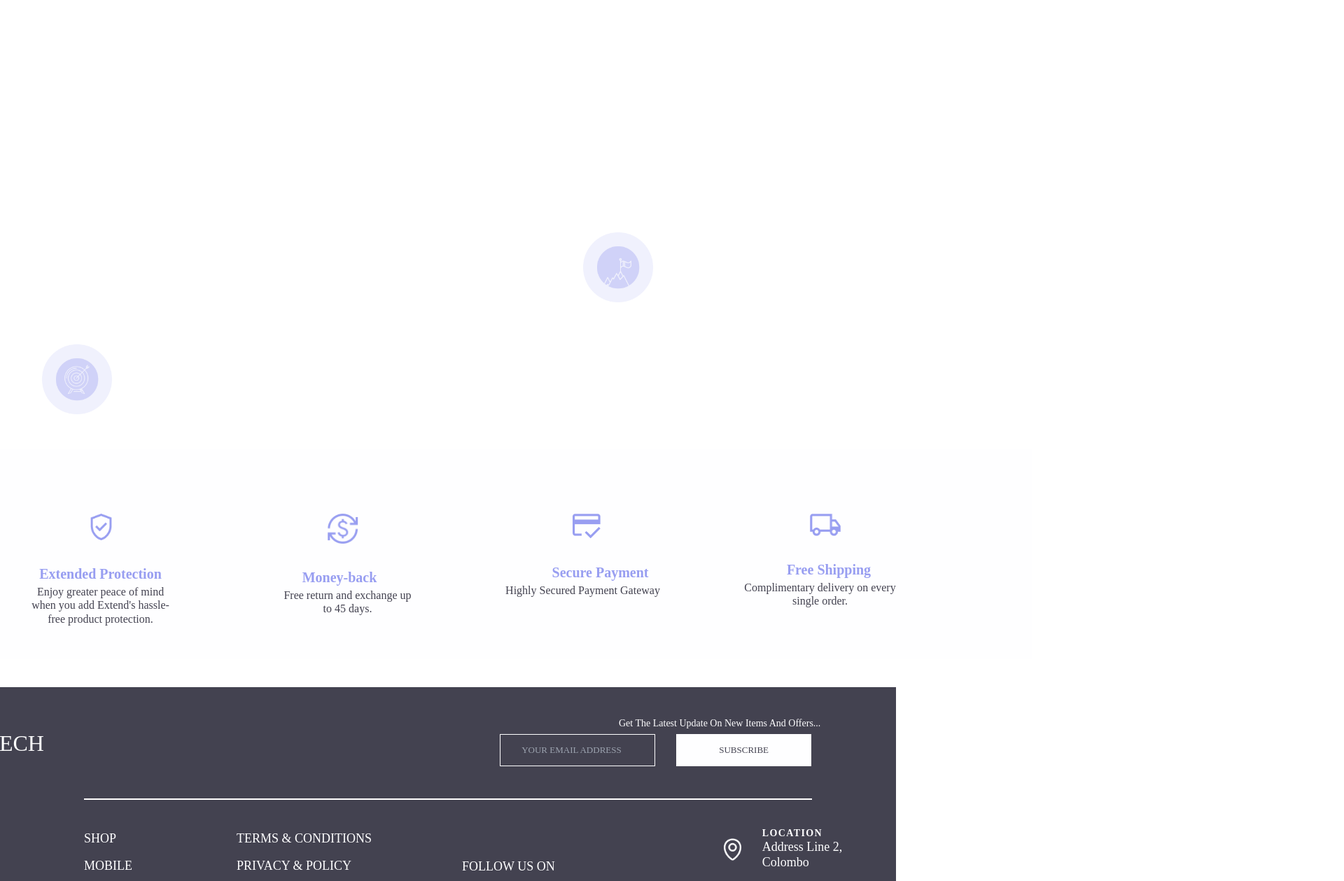
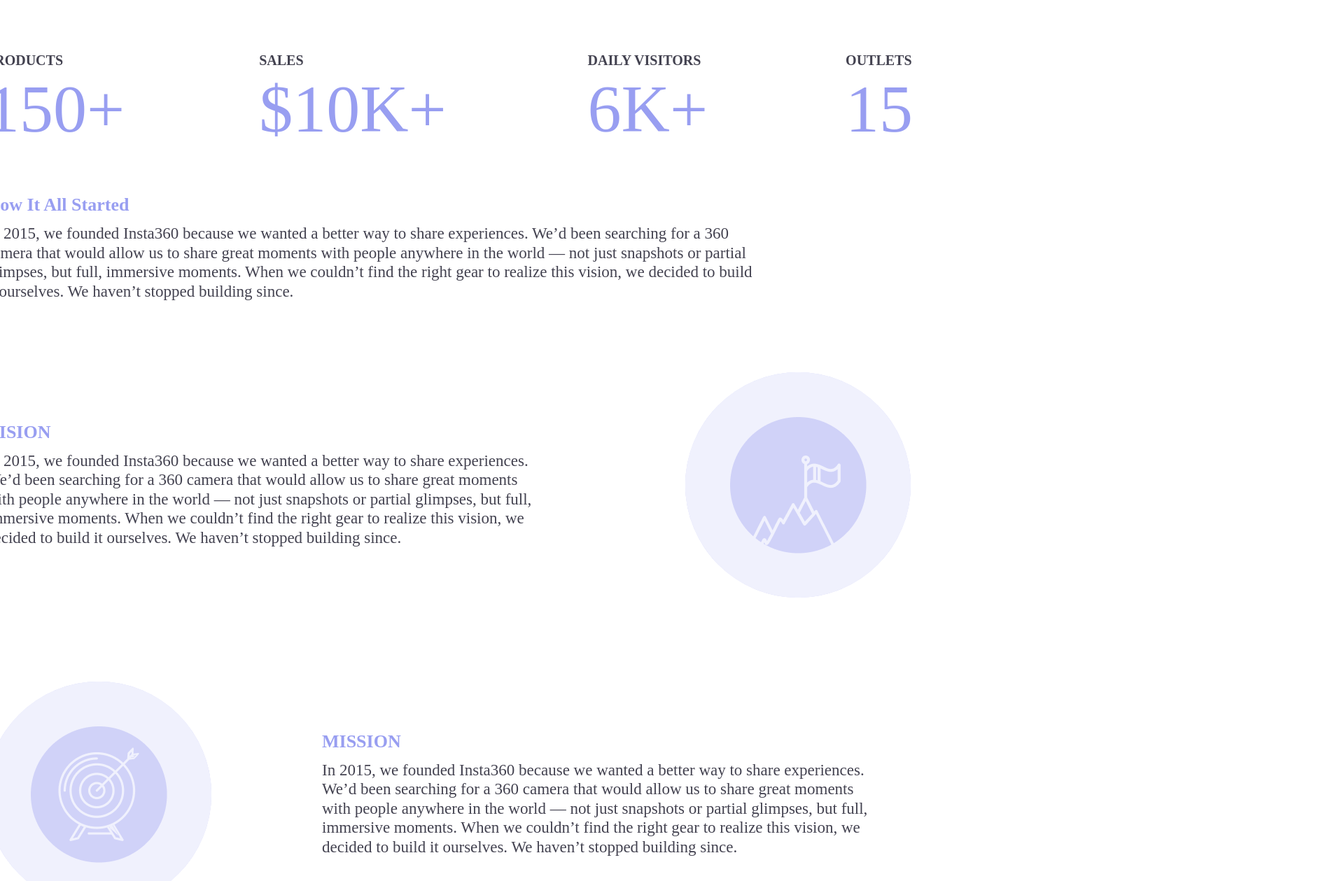
Before and after one commit to rovinyawijeramaofficial/E-TECH, a Next.js app: page /about-us in a window 1280 px wide. Shown: the part 680-1939 px from the top of the page at 70% size, 1920 px wide, since content can reach past the window. Built offline with nearby package versions, Linux system fonts and the light colour scheme.

Commit message:
finished desktop view

```diff
--- a/pages/about-us.js
+++ b/pages/about-us.js
@@ -25,68 +25,291 @@ const AboutUs = () => {
 
 
       {/* Statistics Section */}
-      <div style={{ display: 'flex', justifyContent: 'space-around', marginBottom: '40px' }}>
-        <div>
-          <h2 style={{ fontSize: '2rem', fontWeight: 'bold' }}>150+</h2>
-          <p>PRODUCTS</p>
+      <div style={{ display: 'flex', marginBottom: '40px' }}>
+
+        <div
+        style={{
+          marginLeft:"-80px",
+           width: "219px",
+        }} >
+        <h2 style={{
+  height: "24px",
+  fontFamily: "Kanit",
+  fontWeight: 600,
+  fontSize: "20px",
+  lineHeight: "24px",
+  letterSpacing: "10%",
+  color: "#434250",
+}}>
+  PRODUCTS
+</h2>
+<p style={{
+  height: "115px",
+  fontFamily: "Kanit",
+  fontWeight: 500,
+  fontSize: "96px",
+  lineHeight: "115.2px",
+  letterSpacing: "10%",
+  color: "#989EF1",
+}}>
+  150+
+</p>
         </div>
-        <div>
-          <h2 style={{ fontSize: '2rem', fontWeight: 'bold' }}>$10K+</h2>
-          <p>SALES</p>
+
+<div className='mx-6'></div>
+
+        <div className='mx-36'
+        tyle={{width: "294px"
+        }}>
+        <h2 style={{
+  height: "24px",
+  fontFamily: "Kanit",
+  fontWeight: 600,
+  fontSize: "20px",
+  lineHeight: "24px",
+  letterSpacing: "10%",
+  color: "#434250",
+}}>SALES</h2>
+          <p style={{
+  height: "115px",
+  fontFamily: "Kanit",
+  fontWeight: 500,
+  fontSize: "96px",
+  lineHeight: "115.2px",
+  letterSpacing: "10%",
+  color: "#989EF1"
+}}>$10K+</p>
         </div>
-        <div>
-          <h2 style={{ fontSize: '2rem', fontWeight: 'bold' }}>6K+</h2>
-          <p>DAILY VISITORS</p>
+
+        <div className='-mx-9'></div>
+
+        <div
+        style={{width: "182px",
+ marginLeft:"130px"
+        }}>
+        <h2 style={{
+  height: "24px",
+  fontFamily: "Kanit",
+  fontWeight: 600,
+  fontSize: "20px",
+  lineHeight: "24px",
+  letterSpacing: "10%",
+  color: "#434250",
+}}>DAILY VISITORS</h2>
+          <p style={{
+  height: "115px",
+  fontFamily: "Kanit",
+  fontWeight: 500,
+  fontSize: "96px",
+  lineHeight: "115.2px",
+  letterSpacing: "10%",
+  color: "#989EF1"
+}}>6K+</p>
         </div>
-        <div>
-          <h2 style={{ fontSize: '2rem', fontWeight: 'bold' }}>15</h2>
-          <p>OUTLETS</p>
+
+        <div className='-mx-6'></div>
+        <div
+        style={{width: "95px",
+          marginLeft:"245px"
+        }}>
+        <h2 style={{
+  height: "24px",
+  fontFamily: "Kanit",
+  fontWeight: 600,
+  fontSize: "20px",
+  lineHeight: "24px",
+  letterSpacing: "10%",
+  color: "#434250",
+}}>OUTLETS</h2>
+          <p style={{
+  height: "115px",
+  fontFamily: "Kanit",
+  fontWeight: 500,
+  fontSize: "96px",
+  lineHeight: "115.2px",
+  letterSpacing: "10%",
+  color: "#989EF1"
+}}>15</p>
         </div>
       </div>
 
+<br/>
       {/* How it All Started Section */}
-      <section style={{ marginBottom: '40px' }}>
-        <h2>How it All Started</h2>
-        <p>
-          In 2015, we founded [Your Company Name] because we wanted a better way to share experiences. We'd been searching for a [product/service] that we could show us to share great moments with people anywhere in the world - not just snapshots of a journey, but the experience itself. When we couldn't find the right gear to realize this vision, we decided to build it ourselves.
+      <section
+      style={{ marginBottom: '100px', marginLeft:"-80px"}}>
+      <h2 style={{
+  width: "1488px",
+  height: "31px",
+  fontFamily: "Kanit",
+  fontWeight: 600,
+  fontSize: "26px",
+  lineHeight: "31.2px",
+  letterSpacing: "10%",
+  color: "#989EF1"
+}}>
+  How It All Started
+</h2>
+
+    <div className='mt-3'></div>
+
+<p style={{
+  width: "1100px",
+  height: "112px",
+  fontFamily: "Kanit",
+  fontWeight: 275,
+  fontSize: "23px",
+  lineHeight: "27.6px",
+  letterSpacing: "10%",
+  color: "#434250"
+}}>
+  In 2015, we founded Insta360 because we wanted a better way to share experiences. We’d been searching for a 360 camera that would allow us to share great moments with people anywhere in the world — not just snapshots or partial glimpses, but full, immersive moments. When we couldn’t find the right gear to realize this vision, we decided to build it ourselves. We haven’t stopped building since.
 </p>
       </section>
 
+
 {/* Vision Section */}
-      <section style={{ display: 'flex', alignItems: 'center', marginBottom: '40px' }}>
-        <div style={{ flex: 1 }}>
-          <h2>VISION</h2>
-          <p>
-            In 2015, we founded [Your Company Name] because we wanted a better way to share experiences. We'd been searching for a [product/service] that would allow us to share great moments with people anywhere in the world - not just snapshots of a journey, but the experience itself. When we couldn't find the right gear to realize this vision, we decided to build it ourselves.
+<section style={{
+  marginBottom: '120px',
+  display: 'flex',
+  alignItems: 'center',
+  justifyContent: 'space-between',
+  marginLeft: "-80px"
+}}>
+  <div style={{ flex: 1, maxWidth: '90%' }}>
+    <h2 style={{
+      width: "1488px",
+      height: "31px",
+      fontFamily: "Kanit",
+      fontWeight: 600,
+      fontSize: "26px",
+      lineHeight: "31.2px",
+      letterSpacing: "10%",
+      color: "#989EF1"
+    }}>
+      VISION
+    </h2>
+
+      <div style={{ marginTop: '12px' }}></div> {/* Replaced className='mt-3' with inline style */}
+    <p style={{
+      width: "800px",
+      height: "140px",
+      fontFamily: "Kanit",
+      fontWeight: 275,
+      fontSize: "23px",
+      lineHeight: "27.6px",
+      letterSpacing: "10%",
+      color: "#434250"
+    }}>
+      In 2015, we founded Insta360 because we wanted a better way to share experiences. We’d been searching for a 360 camera that would allow us to share great moments with people anywhere in the world — not just snapshots or partial glimpses, but full, immersive moments. When we couldn’t find the right gear to realize this vision, we decided to build it ourselves. We haven’t stopped building since.
     </p>
   </div>
-        <div style={{ flex: 0.5, textAlign: 'center' }}>
+
+  <div style={{ flex: 0.4, textAlign: 'right' }}>
+    <div style={{
+      width: "322px",
+      height: "322px",
+      backgroundColor: "#F4F4FC",
+      borderRadius: "50%",
+      display: "flex",
+      alignItems: "center",
+      justifyContent: "center",
+      position: "relative",
+      marginLeft:"-117px"
+    }}>
+      <div style={{
+        backgroundColor: "#D1D4FA",
+        borderRadius: "50%",
+        display: "flex",
+        alignItems: "center",
+        justifyContent: "center"
+      }}>
         <Image
-            src="/images/vision-icon.png" // Replace with your vision icon path
+          src="/images/vision-icon.png" // Update with correct path
           alt="Vision Icon"
-            width={100} // Adjust as needed
-            height={100} // Adjust as needed
+          width={322}
+          height={322}
         />
+      </div>
+    </div>
   </div>
 </section>
 
+
       {/* Mission Section */}
-      <section style={{ display: 'flex', alignItems: 'center', marginBottom: '40px' }}>
-        <div style={{ flex: 0.5, textAlign: 'center' }}>
+<section style={{
+  marginBottom: '120px',
+  display: 'flex',
+  alignItems: 'center',
+  justifyContent: 'space-between',
+  marginLeft: "-80px"
+}}>
+  <div style={{ flex: 0.5, maxWidth: '90%' }}>
+    <h2 style={{
+      width: "1488px",
+      height: "31px",
+      fontFamily: "Kanit",
+      fontWeight: 600,
+      fontSize: "26px",
+      lineHeight: "31.2px",
+      letterSpacing: "10%",
+      color: "#989EF1",
+      marginLeft: "480px"
+    }}>
+      MISSION
+    </h2>
+
+      <div style={{ marginTop: '12px' }}></div> {/* Replaced className='mt-3' with inline style */}
+    <p style={{
+      width: "800px",
+      height: "140px",
+      fontFamily: "Kanit",
+      fontWeight: 275,
+      fontSize: "23px",
+      lineHeight: "27.6px",
+      letterSpacing: "10%",
+      color: "#434250",
+       marginLeft: "480px"
+    }}>
+      In 2015, we founded Insta360 because we wanted a better way to share experiences. We’d been searching for a 360 camera that would allow us to share great moments with people anywhere in the world — not just snapshots or partial glimpses, but full, immersive moments. When we couldn’t find the right gear to realize this vision, we decided to build it ourselves. We haven’t stopped building since.
+    </p>
+  </div>
+
+  <div style={{ flex: 0.4, textAlign: 'left' }}>
+    <div style={{
+      width: "322px",
+      height: "322px",
+      backgroundColor: "#F4F4FC",
+      borderRadius: "50%",
+      display: "flex",
+      alignItems: "center",
+      justifyContent: "center",
+      position: "relative",
+      marginLeft:"-1240px"
+    }}>
+      <div style={{
+        backgroundColor: "#D1D4FA",
+        borderRadius: "50%",
+        display: "flex",
+        alignItems: "center",
+        justifyContent: "center"
+      }}>
         <Image
-            src="/images/mission-icon.png" // Replace with your mission icon path
-            alt="Mission Icon"
-            width={100} // Adjust as needed
-            height={100} // Adjust as needed
+         src="/images/mission-icon.png" // Update with correct path
+          alt="Vision Icon"
+          width={322}
+          height={322}
         />
       </div>
-        <div style={{ flex: 1 }}>
-          <h2>MISSION</h2>
-          <p>
-            In 2015, we founded [Your Company Name] because we wanted a better way to share experiences. We'd been searching for a [product/service] that would allow us to share great moments with people anywhere in the world - not just snapshots of a journey, but the experience itself. When we couldn't find the right gear to realize this vision, we decided to build it ourselves.
-          </p>
+    </div>
   </div>
 </section>
+
+<hr style={{
+  border: '2px solid #989EF1',
+   width: "1328px",
+    marginLeft:"-80px"
+ }} />
+
 
       {/* Icon Bar Section */}
 
@@ -94,6 +317,14 @@ const AboutUs = () => {
         marginLeft:"-150px"}}>
         <AboutUsIconBar/>
       </div>
+
+      <hr style={{
+  border: '2px solid #989EF1',
+   width: "1328px",
+    marginLeft:"-80px"
+ }} />
+
+ <br/> <br/>
     </div>
 
 <Footer/>
```
Lines whose indentation alone changed are shown as unchanged.
